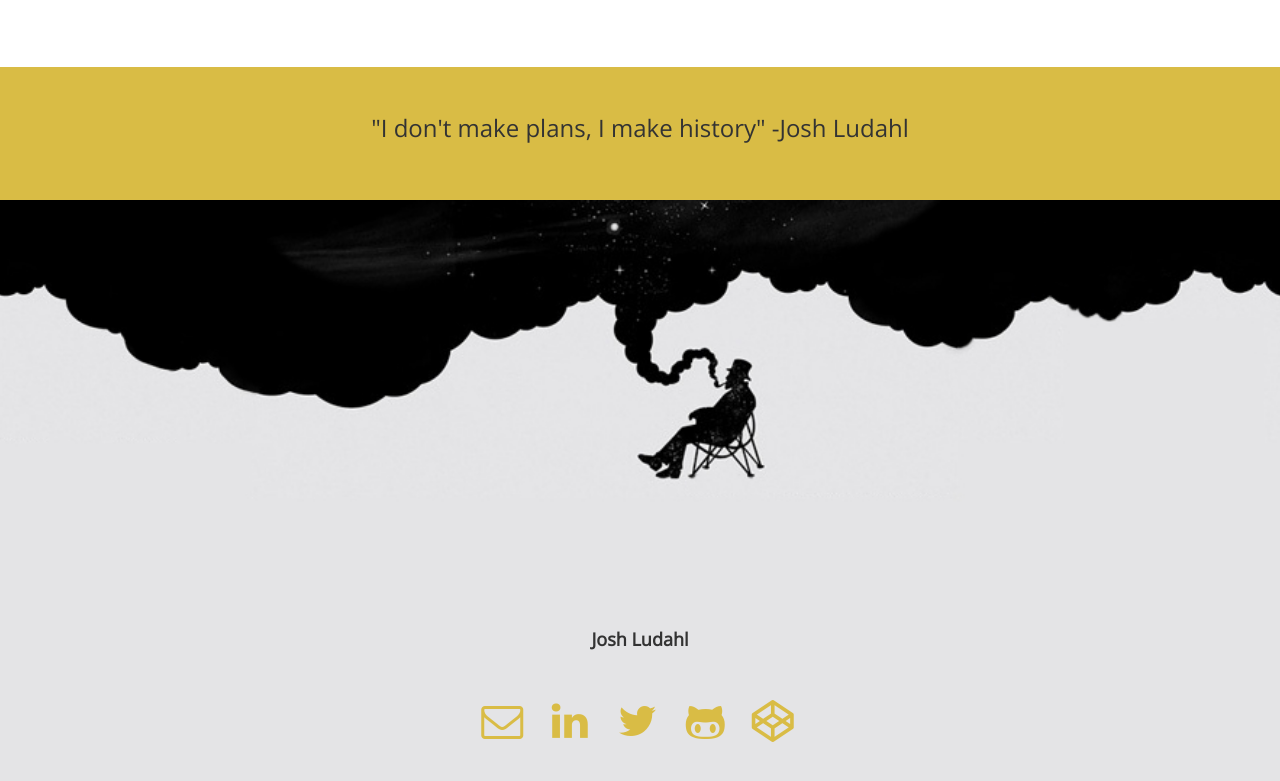
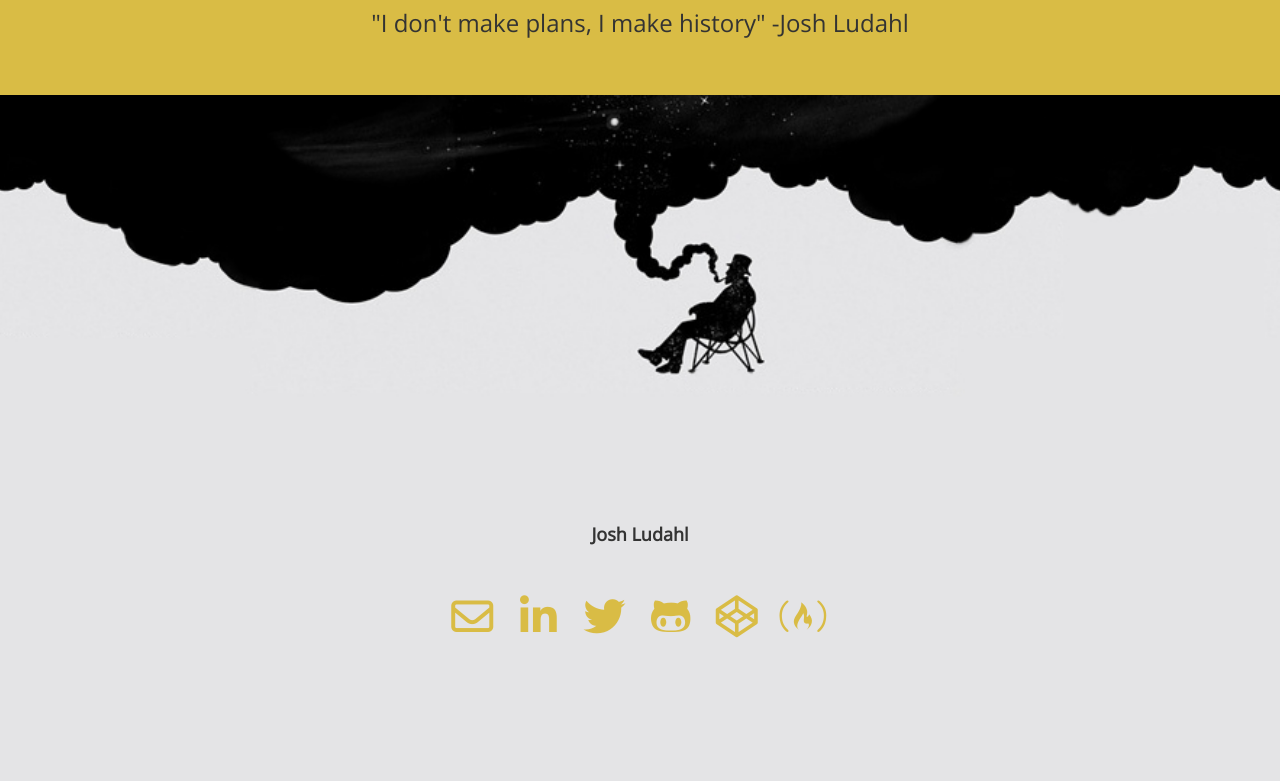
Before and after one commit to JoshLudahl/JoshLudahl.github.io, a plain HTML site: page index.html in a window 1280 px wide. Shown: the part 3275-4056 px from the top of the page. Drawn offline with nearby package versions, Linux system fonts and the light colour scheme; a web font is replaced by a local one.

Commit message:
added freecodecamp link

```diff
--- a/index.html
+++ b/index.html
@@ -19,7 +19,8 @@
     <link href="img/favicon.fw.png" rel="icon" type="image/png"/>
 
     <!-- Custom Fonts -->
-    <link href="font-awesome/css/font-awesome.min.css" rel="stylesheet" type="text/css">
+
+<script src="https://use.fontawesome.com/888f010f52.js"></script>
     <link href="http://fonts.googleapis.com/css?family=Source+Sans+Pro:300,400,700,300italic,400italic,700italic"
           rel="stylesheet" type="text/css">
 
@@ -309,6 +310,11 @@
                         <a href="http://www.codepen.io/ohlaph/" target="_blank" title="CodePen"><i
                                 class="fa fa-codepen fa-fw fa-3x footer-fa"></i></a>
                     </li>
+					<li>
+						<a href="https://www.freecodecamp.com/JoshLudahl" target="_blank" title="Free Code Camp">
+							<i class="fa fa-free-code-camp fa-fw fa-3x footer-fa" aria-hidden="true"></i>
+						</a>
+					</li>
                 </ul>
             </div>
         </div>
```
